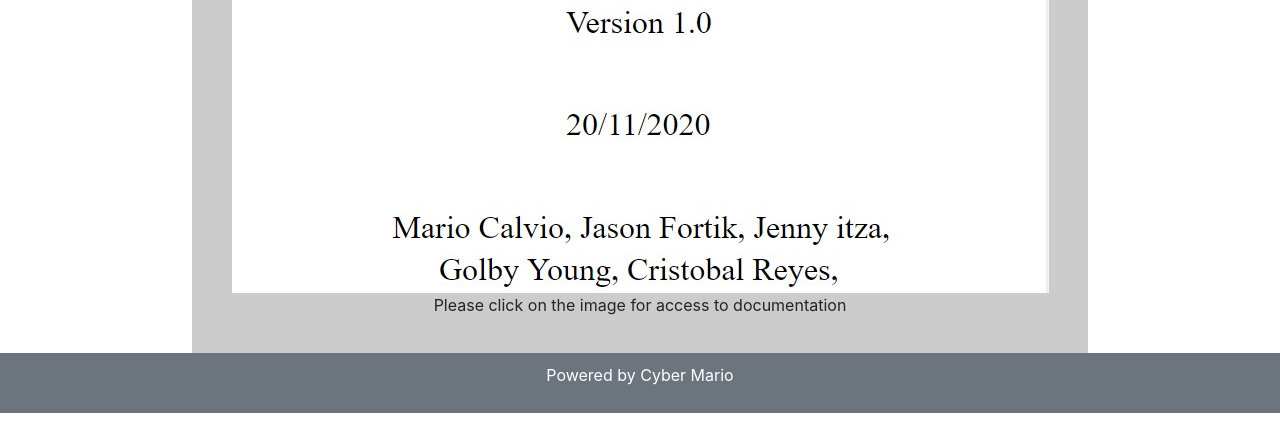
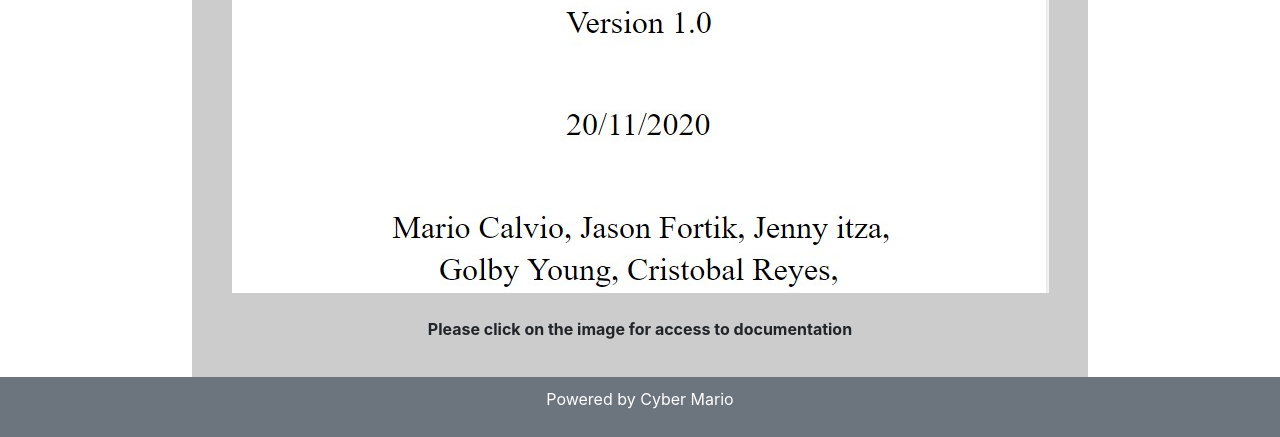
Before and after one commit to Cyber-Mario/FoC, a plain HTML site: page documentation.html in a window 1280 px wide. Shown: the part 480-917 px from the top of the page. Before the commit the page ends 893 px from the top, so only its background shows below. Drawn offline with nearby package versions, Linux system fonts and the light colour scheme.

Commit message:
Update documentation.html
Add break and strong tags to emphasize text

```diff
--- a/documentation.html
+++ b/documentation.html
@@ -29,9 +29,9 @@
   <article>
    <center><a href="https://docs.google.com/document/d/1zAQ3OYUjxypJ-TqHuDrfIs849TM5Sto8mKBuXT-h9IE/edit" target="_blank">
 	   <img src="doc.jpg" alt="character sitting on files"  width="817px" height="647px"></a>
- <br>
+ <br><br>
 
-    <p>Please click on the image for access to documentation</p>
+	   <strong><p>Please click on the image for access to documentation</p></strong>
 
 </center>
     </article>
```
